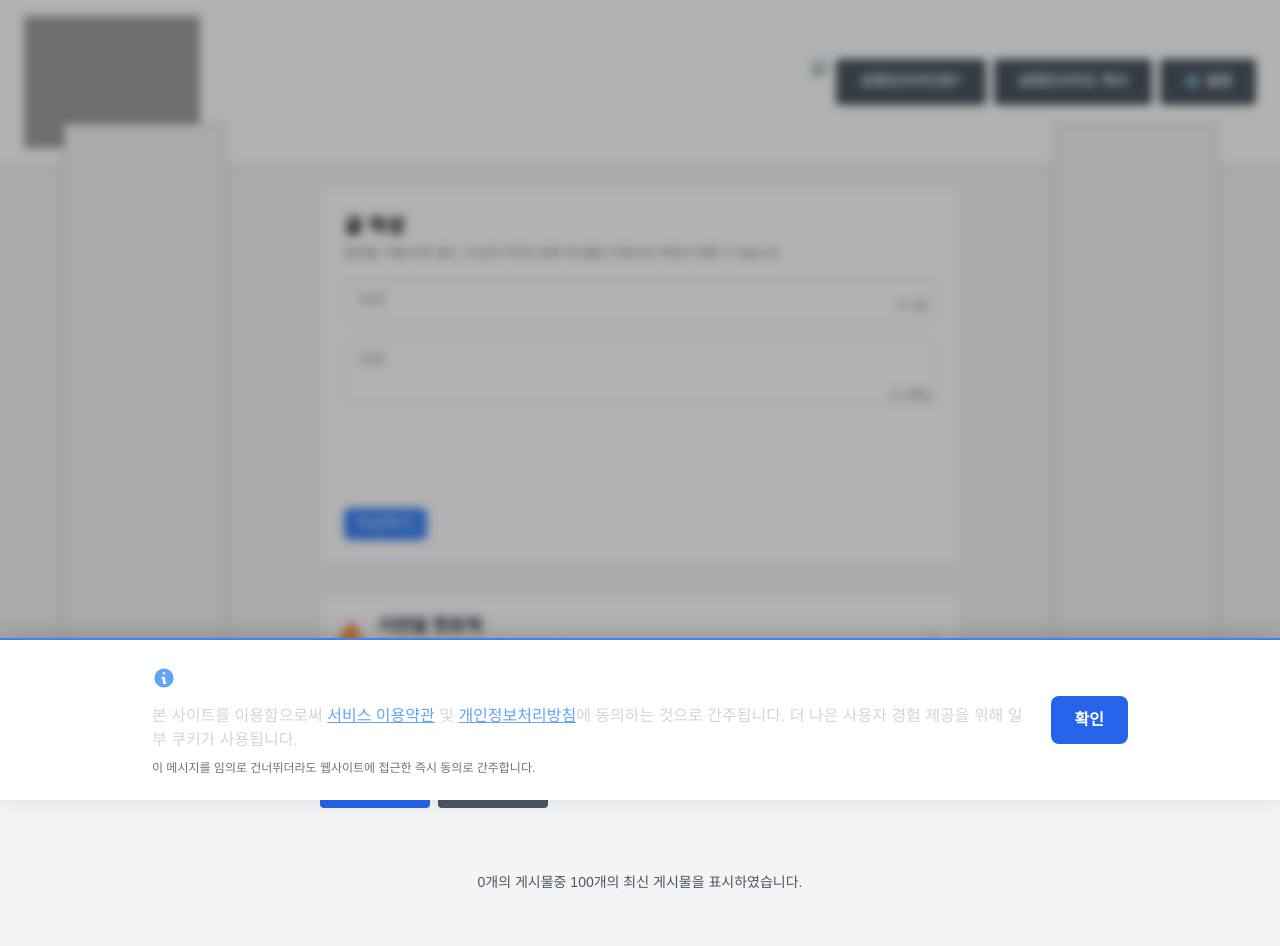
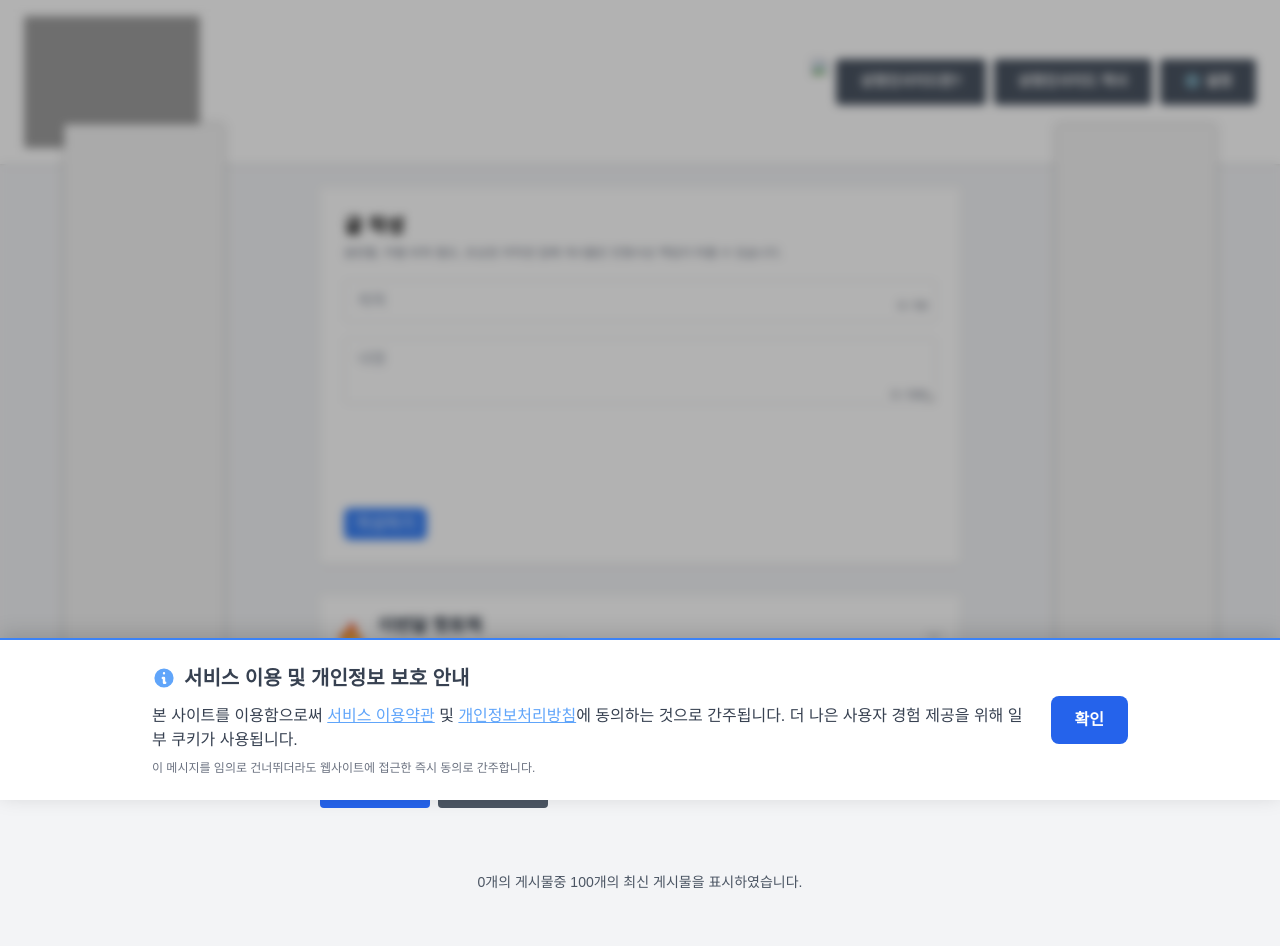
Before and after one commit to Anion15/web-Community, a Flask app: template templates/index.html in a window 1280 px wide. Shown: the top 946 px of the page. Run offline with Flask 3, Linux system fonts and the light colour scheme; the template is opened without the code that fills it, so the values that code supplies are empty; parts of the project's set-up code (start-up, migrations or seed data) failed here and were passed over; some libraries are stand-ins or nearby versions; grey boxes are pictures that could not be loaded.

Commit message:
Update index.html

```diff
--- a/templates/index.html
+++ b/templates/index.html
@@ -871,6 +871,10 @@
       box-shadow: 0 10px 40px rgba(0,0,0,0.7);
     }
 
+    .dark-theme #info-h {
+      color: #e5e7eb !important;
+    }
+
     /* 툴팁 스타일 */
     .tooltip {
       position: relative;
@@ -1278,9 +1282,9 @@
             <svg class="w-6 h-6 text-blue-400 mr-2 flex-shrink-0" fill="currentColor" viewBox="0 0 20 20">
               <path fill-rule="evenodd" d="M18 10a8 8 0 11-16 0 8 8 0 0116 0zm-7-4a1 1 0 11-2 0 1 1 0 012 0zM9 9a1 1 0 000 2v3a1 1 0 001 1h1a1 1 0 100-2v-3a1 1 0 00-1-1H9z" clip-rule="evenodd"></path>
             </svg>
-            <h3 class="text-lg sm:text-xl font-semibold">서비스 이용 및 개인정보 보호 안내</h3>
+            <h3 id="info-h" class="text-lg sm:text-xl font-semibold text-gray-700">서비스 이용 및 개인정보 보호 안내</h3>
           </div>
-          <p class="text-sm sm:text-base leading-relaxed text-gray-300">
+          <p class="text-sm sm:text-base leading-relaxed text-gray-700">
             본 사이트를 이용함으로써
             <a href="/service-terms" class="text-blue-400 underline hover:text-blue-200 transition">서비스 이용약관</a> 및
             <a href="/term" class="text-blue-400 underline hover:text-blue-200 transition">개인정보처리방침</a>에 동의하는 것으로 간주됩니다.
```
